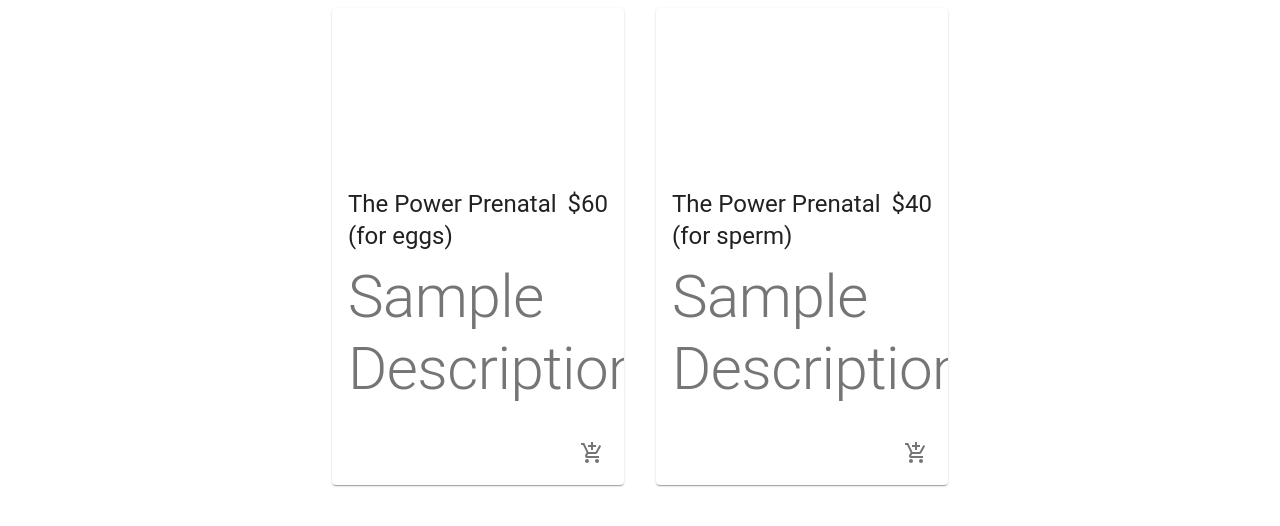
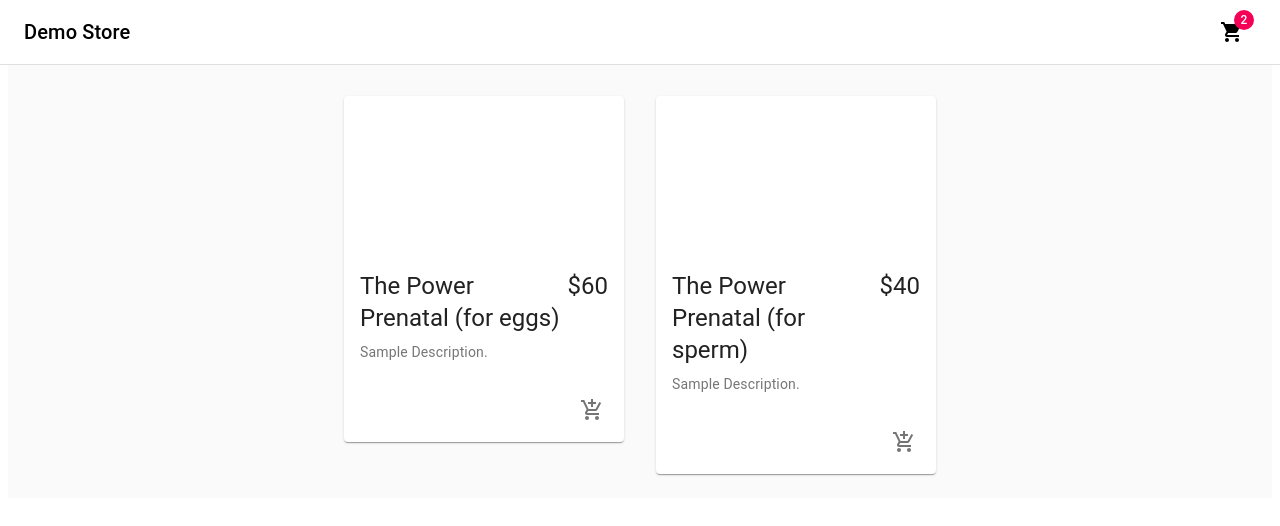
Before and after one commit to mhammal11/project, a React (Create React App) app: page / in a window 1280 px wide. Shown: the top 526 px of the page. Built offline with nearby package versions, Linux system fonts and the light colour scheme.

Commit message:
Add a navigation bar with shopping cart button.

```diff
--- a/src/App.js
+++ b/src/App.js
@@ -1,9 +1,11 @@
 import React from 'react'
-import Products from './components/Products/Products';
+
+import { Products, Navbar } from './components';
 
 const App = () => {
     return (
         <div>
+            <Navbar />
             <Products />
         </div>
     )
--- /dev/null
+++ b/src/components/Navbar/Navbar.jsx
@@ -0,0 +1,30 @@
+import React from 'react';
+import { AppBar, Toolbar, IconButton, Badge, MenuItem, Menu, Typography } from '@material-ui/core';
+import { ShoppingCart } from '@material-ui/icons';
+
+import useStyles from './styles';
+
+const Navbar = () => {
+    const classes = useStyles();
+    return (
+        <div>
+            <AppBar position="fixed" className={classes.appBar} color="inherit">
+                <Toolbar>
+                    <Typography variant="h6" className={classes.title} color="inherit">
+                        Demo Store
+                    </Typography>
+                    <div className={classes.grow} />
+                    <div className={classes.button}>
+                        <IconButton aria-label="Show cart items" color="inherit">
+                            <Badge badgeContent={2} color="secondary">
+                                <ShoppingCart />
+                            </Badge>
+                        </IconButton>
+                    </div>
+                </Toolbar>
+            </AppBar>
+        </div>
+    )
+}
+
+export default Navbar
--- /dev/null
+++ b/src/components/Navbar/styles.js
@@ -0,0 +1,68 @@
+import { makeStyles, fade } from '@material-ui/core/styles';
+
+const drawerWidth = 0;
+
+export default makeStyles((theme) => ({
+  appBar: {
+    boxShadow: 'none',
+    borderBottom: '1px solid rgba(0, 0, 0, 0.12)',
+    [theme.breakpoints.up('sm')]: {
+      width: `calc(100% - ${drawerWidth}px)`,
+      marginLeft: drawerWidth,
+    },
+  },
+  title: {
+    flexGrow: 1,
+    alignItems: 'center',
+    display: 'flex',
+    textDecoration: 'none',
+  },
+  image: {
+    marginRight: '10px',
+  },
+  menuButton: {
+    marginRight: theme.spacing(2),
+    [theme.breakpoints.up('sm')]: {
+      display: 'none',
+    },
+  },
+  grow: {
+    flexGrow: 1,
+  },
+  search: {
+    position: 'relative',
+    borderRadius: theme.shape.borderRadius,
+    backgroundColor: fade(theme.palette.common.white, 0.15),
+    '&:hover': {
+      backgroundColor: fade(theme.palette.common.white, 0.25),
+    },
+    marginRight: theme.spacing(2),
+    marginLeft: 0,
+    width: '100%',
+    [theme.breakpoints.up('sm')]: {
+      width: 'auto',
+    },
+  },
+  searchIcon: {
+    padding: theme.spacing(0, 2),
+    height: '100%',
+    position: 'absolute',
+    pointerEvents: 'none',
+    display: 'flex',
+    alignItems: 'center',
+    justifyContent: 'center',
+  },
+  inputRoot: {
+    color: 'inherit',
+  },
+  inputInput: {
+    padding: theme.spacing(1, 1, 1, 0),
+    // vertical padding + font size from searchIcon
+    paddingLeft: `calc(1em + ${theme.spacing(4)}px)`,
+    transition: theme.transitions.create('width'),
+    width: '100%',
+    [theme.breakpoints.up('md')]: {
+      width: '20ch',
+    },
+  },
+}));
--- /dev/null
+++ b/src/components/index.js
@@ -0,0 +1,2 @@
+export { default as Navbar } from './Navbar/Navbar';
+export { default as Products } from './Products/Products';
--- a/src/components/products/Product/Product.jsx
+++ b/src/components/products/Product/Product.jsx
@@ -19,7 +19,7 @@
                         {product.price}
                     </Typography>
                 </div>
-                <Typography variant="h2" color="textSecondary">{product.description}</Typography>
+                <Typography variant="body2" color="textSecondary">{product.description}</Typography>
             </CardContent>
             <CardActions disableSpacing className={classes.cardActions}>
                 <IconButton aria-label="Add to Cart">
--- a/src/components/products/Products.jsx
+++ b/src/components/products/Products.jsx
@@ -2,6 +2,7 @@
 import { Grid } from '@material-ui/core';
 
 import Product from './Product/Product'
+import useStyles from './styles';
 
 const products = [
     { id: 150, name: 'The Power Prenatal (for eggs)', description: 'Sample Description.', price: '$60'},
@@ -9,8 +10,10 @@
 ];
 
 const Products = () => {
+    const classes = useStyles();
     return (
-        <main>
+        <main className={classes.content}>
+            <div className={classes.toolbar} />
             <Grid container justify="center" spacing={4}>
                 {products.map((product) => (
                     <Grid item key={product.id} xs={12} sm={6} md={4} lg={3}>
--- /dev/null
+++ b/src/components/products/styles.js
@@ -0,0 +1,13 @@
+import { makeStyles } from '@material-ui/core/styles';
+
+export default makeStyles((theme) => ({
+  toolbar: theme.mixins.toolbar,
+  content: {
+    flexGrow: 1,
+    backgroundColor: theme.palette.background.default,
+    padding: theme.spacing(3),
+  },
+  root: {
+    flexGrow: 1,
+  },
+}));
```
